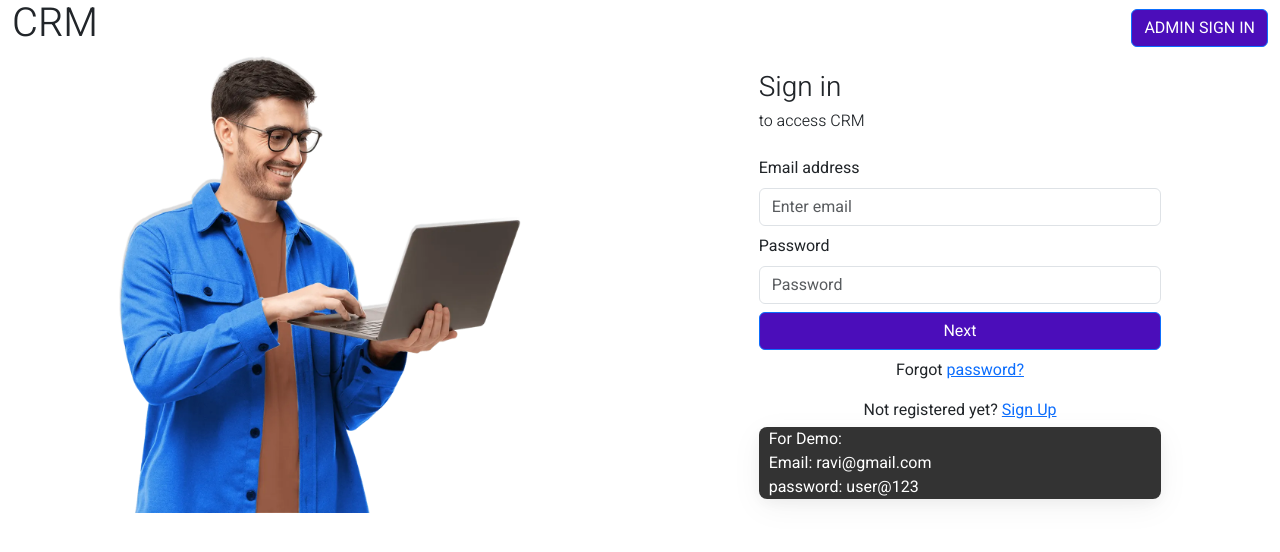
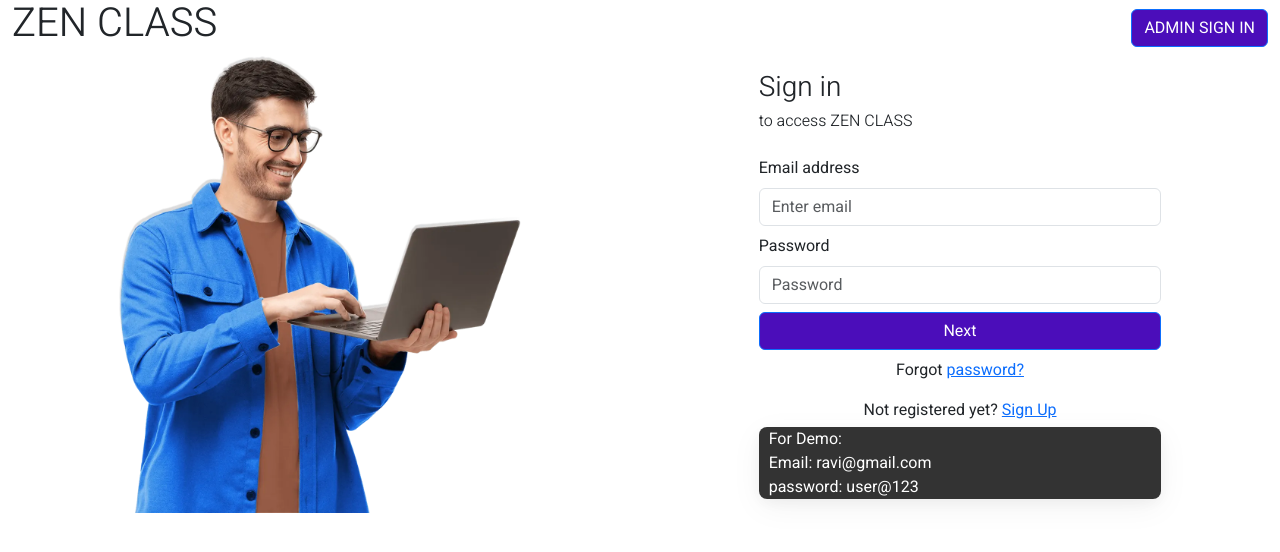
Before and after one commit to Dhari2920/FE, a React (Create React App) app: page /user/login in a window 1280 px wide. Shown: the top 552 px of the page. Built offline with nearby package versions, Linux system fonts and the light colour scheme.

Commit message:
Update userLogin.js

```diff
--- a/src/UserComponent/userLogin.js
+++ b/src/UserComponent/userLogin.js
@@ -91,7 +91,7 @@ export default function UserLogin() {
       )}
       <div className="d-flex justify-content-between">
         <span className="d-flex align-items-center">
-          <h1 style={{ fontWeight: "350" }}>CRM</h1>
+          <h1 style={{ fontWeight: "350" }}>ZEN CLASS</h1>
         </span>
         <span className="d-flex align-items-center">
           <Button
@@ -110,7 +110,7 @@ export default function UserLogin() {
 
         <Col md={4}>
           <h3 style={{ fontWeight: "350" }}>Sign in</h3>
-          <h6 style={{ fontWeight: "350" }}>to access CRM</h6>
+          <h6 style={{ fontWeight: "350" }}>to access ZEN CLASS</h6>
 
           <Form onSubmit={handleSubmit} className="pt-3">
             <Form.Group className="pb-2" controlId="formGroupEmail">
```
